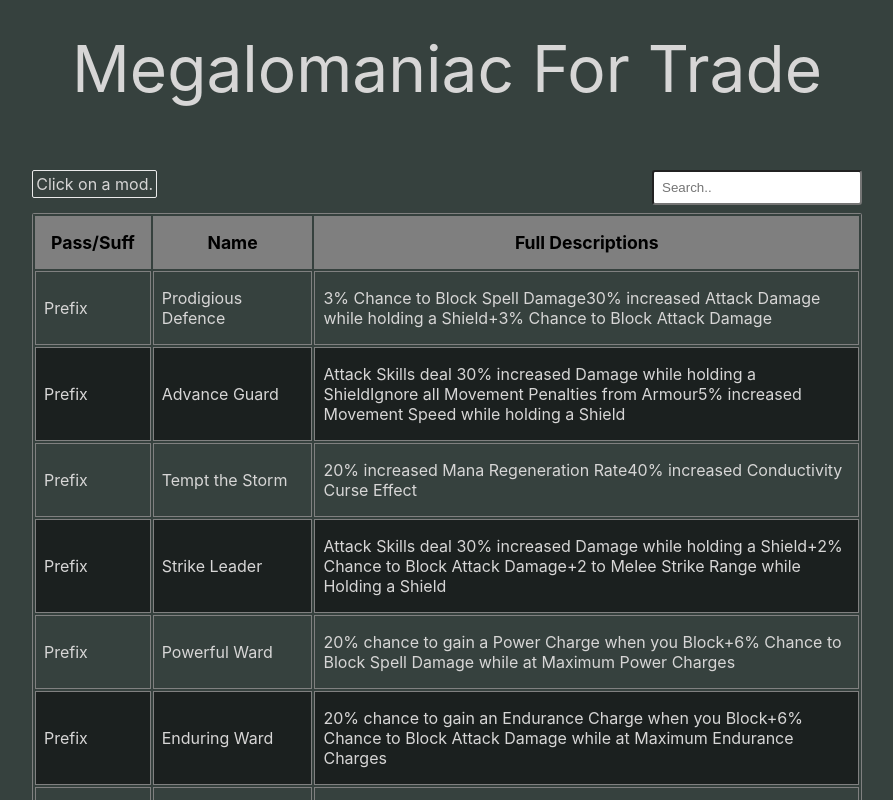
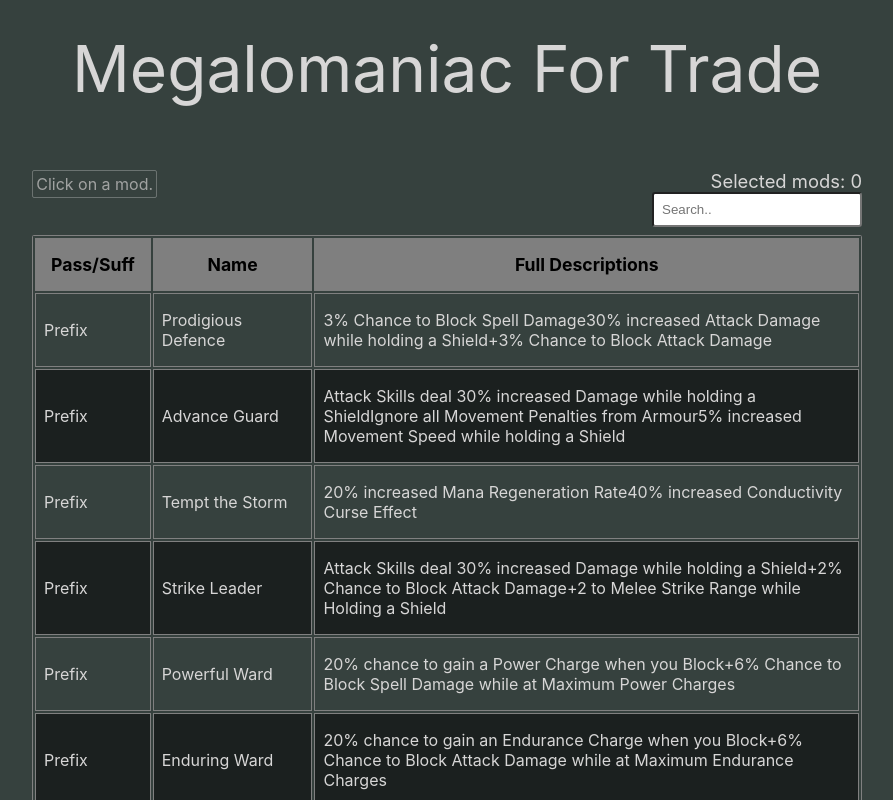
Before and after one commit to ipatrikxz/PoE-Megalomaniac-for-trade, a Next.js app: page / in a window 1280 px wide. Shown: the top 800 px of the page, without its empty margins (193-1086 px from the left). Built offline with nearby package versions, Linux system fonts and the light colour scheme.

Commit message:
now can remove elements from list

```diff
--- a/components/Search.js
+++ b/components/Search.js
@@ -1,21 +1,20 @@
 import styles from '../styles/search.module.scss'
 
-const Search = ({setQuery, mods}) => {
+const Search = ({setQuery, removeItem, mods}) => {
 
     const list = () => {
         return mods.map((mod, i) => {
-            return ( <li key={i} className={styles.card}>{mod.name}</li> ) })
+            return ( <li key={i} className={styles.card} onClick={() => removeItem(mod)}>{mod.name}</li> ) })
     }
 
     return (
         <div className={styles.search}>
             <ul className={styles.cards}>
-                {
-                    mods.length > 0 ? list() : <li className={styles.card}>Click on a mod.</li>
-                }
+                { mods.length > 0 ? list() : <li className={styles.card}>Click on a mod.</li> }
             </ul>
 
             <div className={styles.searchBox}>
+                <div className={styles.selectedModsCounter}>Selected mods: {mods.length}</div>
                 <input type="text" id="searchBox" placeholder="Search.."
                         onChange={e => setQuery(e.target.value.toLocaleLowerCase())} />
             </div>
--- a/pages/index.js
+++ b/pages/index.js
@@ -10,7 +10,7 @@ import { data } from "../components/megalo"
 export default function Home() {
 
   const [query, setQuery] = useState('')
-  const [mod, setMod] = useState([])
+  const [mods, setMod] = useState([])
 
   const search = (data) => {
       return data.filter((jewel) =>
@@ -24,6 +24,14 @@ export default function Home() {
     })
   }
 
+  const removeItem = (mod) => {
+    setMod(current =>
+      current.filter(currMod => {
+        return currMod.name != mod.name
+      }),
+    );
+  }
+
   return (
     <div className={styles.container}>
       <Head>
@@ -33,7 +41,7 @@ export default function Home() {
 
       <Hero />
       <main className={styles.main}>
-        <Search setQuery={setQuery} mods={mod} />
+        <Search setQuery={setQuery} mods={mods} removeItem={removeItem} />
         <Table data={search(data)} addItem={addItem} />
       </main>
 
--- a/styles/search.module.scss
+++ b/styles/search.module.scss
@@ -4,7 +4,7 @@
   width: 100%;
 
   .cards{
-    max-height: 200px;
+    max-height: 240px;
     display: flex;
     flex-wrap: wrap;
     flex-direction: column;
@@ -13,13 +13,13 @@
     padding: 0;
 
     .card {
-      margin-bottom: .5rem;
+      margin-bottom: .3rem;
       margin-right: .25rem;
       padding: .2rem;
       text-align: left;
-      color: inherit;
+      color: var(--lighter-font-color);
       text-decoration: none;
-      border: 1px solid #eaeaea;
+      border: 1px solid #eaeaea4b;
       border-radius: 2px;
       transition: color 0.15s ease, border-color 0.15s ease;
       max-width: 300px;
@@ -28,7 +28,7 @@
       &:focus,
       &:active {
         cursor: pointer;
-        color: var(--lighter-font-color);
+        color: var(--font-color);
         border-color: var(--lighter-font-color);
       }
     }
@@ -44,6 +44,11 @@
       width: 210px;
       border-radius: .2rem;
     }
+
+    .selectedModsCounter{
+      text-align: right;
+      font-size: 1.15rem;
+    }
   }
 
 }
```
